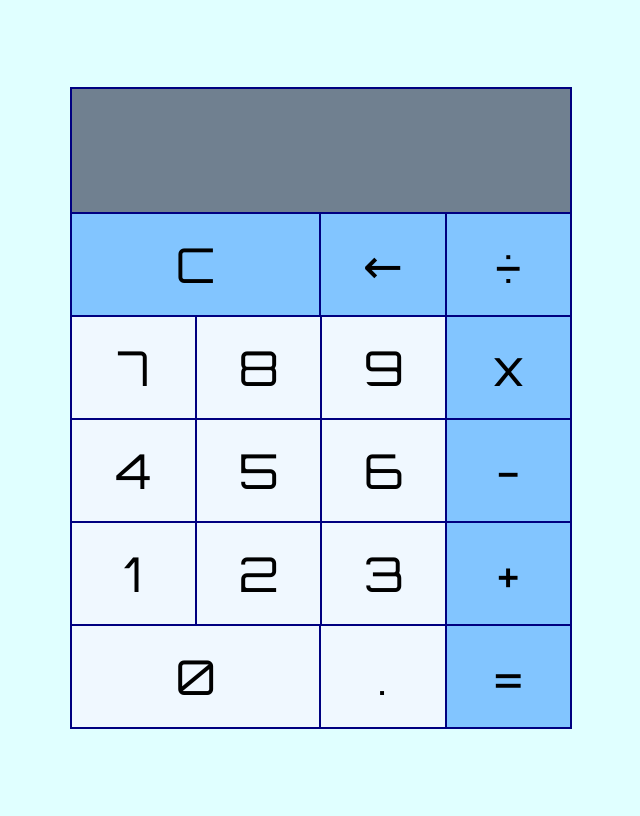
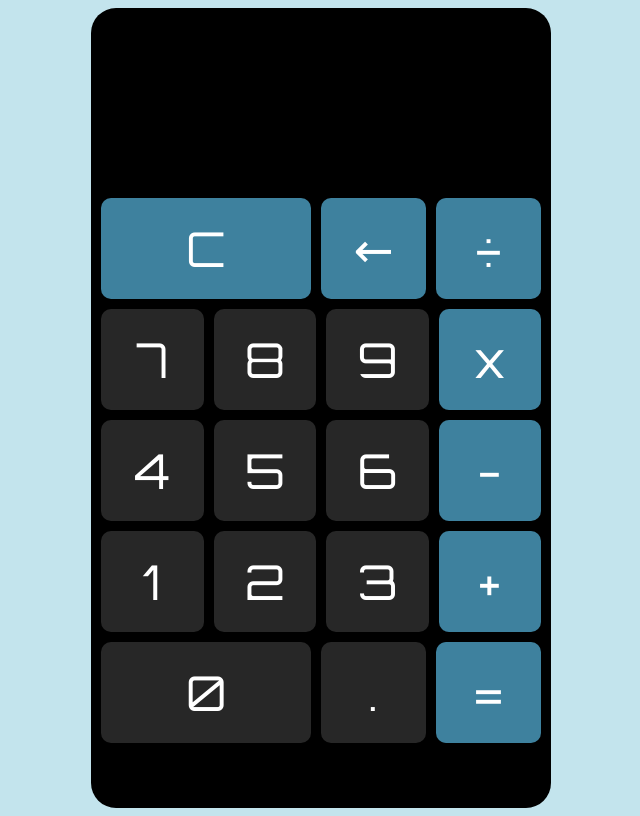
Before and after one commit to johngrassey/calculator, a plain HTML site: page index.html in a window 1280 px wide. Shown: the whole page, without its empty margins (319-959 px from the left). Drawn offline with Linux system fonts and the light colour scheme.

Commit message:
Update Styling
Making the app look a lot nicer.

```diff
--- a/styles.css
+++ b/styles.css
@@ -3,7 +3,7 @@ html {
 }
 
 body {
-    background-color: lightcyan;
+    background-color: #C3E4ED;
     display: flex;
     flex-direction: column;
     align-items: center;
@@ -13,12 +13,12 @@ body {
 
 .calc {
     display: flex;
+    padding: 60px 5px;
     flex-direction: column;
-    width: 500px;
-    background-color: slategray;
-    border: 1px;
-    border-style: solid;
-    border-color: navy;
+    width: 450px;
+    background-color: black;
+    border: none;
+    border-radius: 25px;
 }
 
 .row {
@@ -28,22 +28,26 @@ body {
 button {
     flex: 1;
     padding: 20px 0px;
+    margin: 5px;
     font-size: 48px;
     box-sizing: border-box;
-    background-color: aliceblue;
+    background-color: #272727;
+    color: white;
     font-family: inherit;
-    border: 1px;
-    border-style: solid;
-    border-color: navy;
+    border-style: none;
+    border-radius: 10px;
+    /* border: 1px;
+
+    border-color: navy; */
 }
 
 .display {
     padding: 20px 10px;
     height: 125px;
     box-sizing: border-box;
-    border: 1px;
+    /* border: 1px;
     border-style: solid;
-    border-color: navy;
+    border-color: navy; */
     display: flex;
     flex-direction: column;
 }
@@ -51,6 +55,7 @@ button {
     font-size: 48px;
     text-align: right;
     font-weight: 700;
+    color: white;
     flex: 1;
 }
 
@@ -59,10 +64,11 @@ button {
     font-size: 24px;
     text-align: right;
     font-weight: 300;
+    color: #818181
 }
 
 .dark, .equals{
-    background-color: rgb(130, 197, 255);
+    background-color: #3E819E;
 }
 
 .wide {
```
